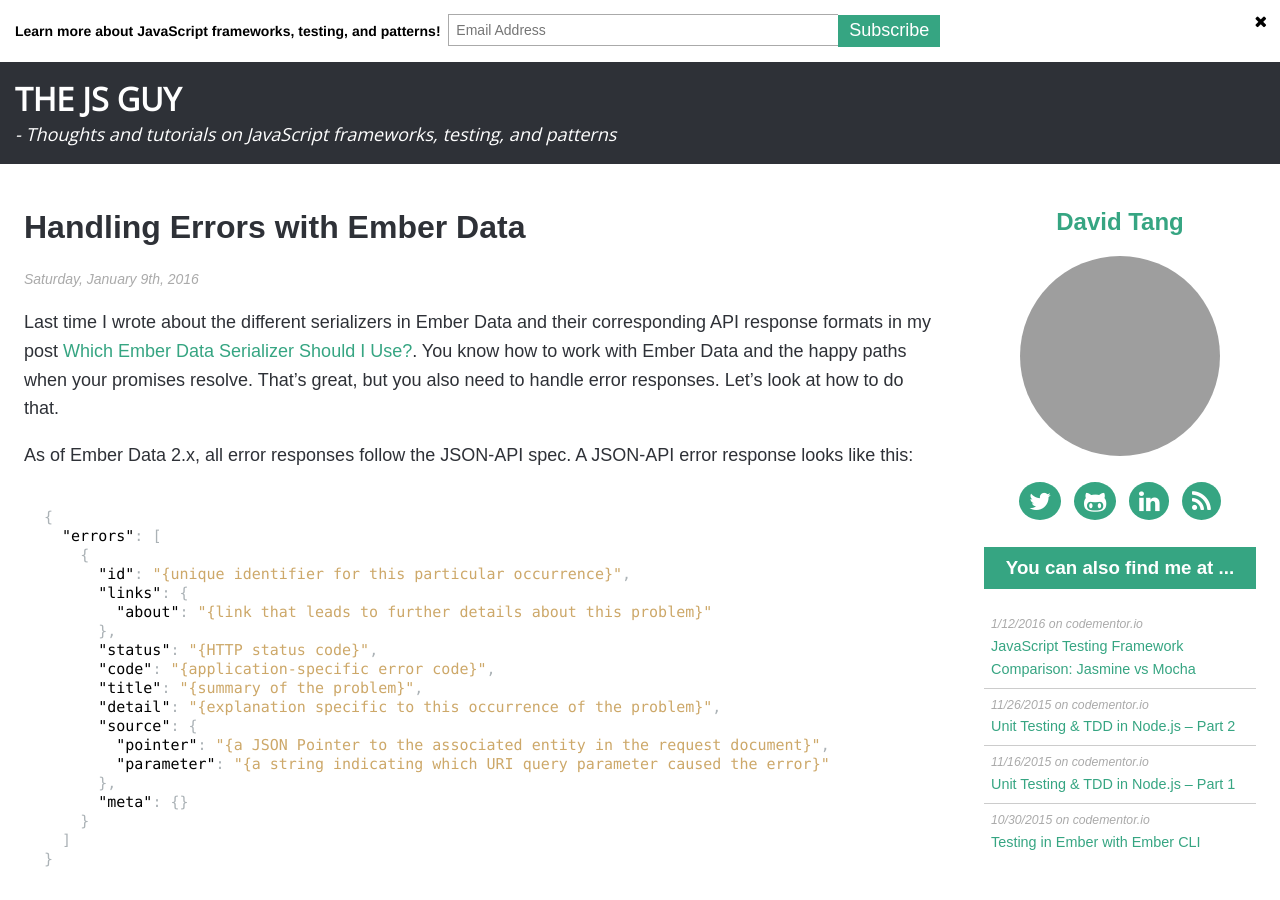
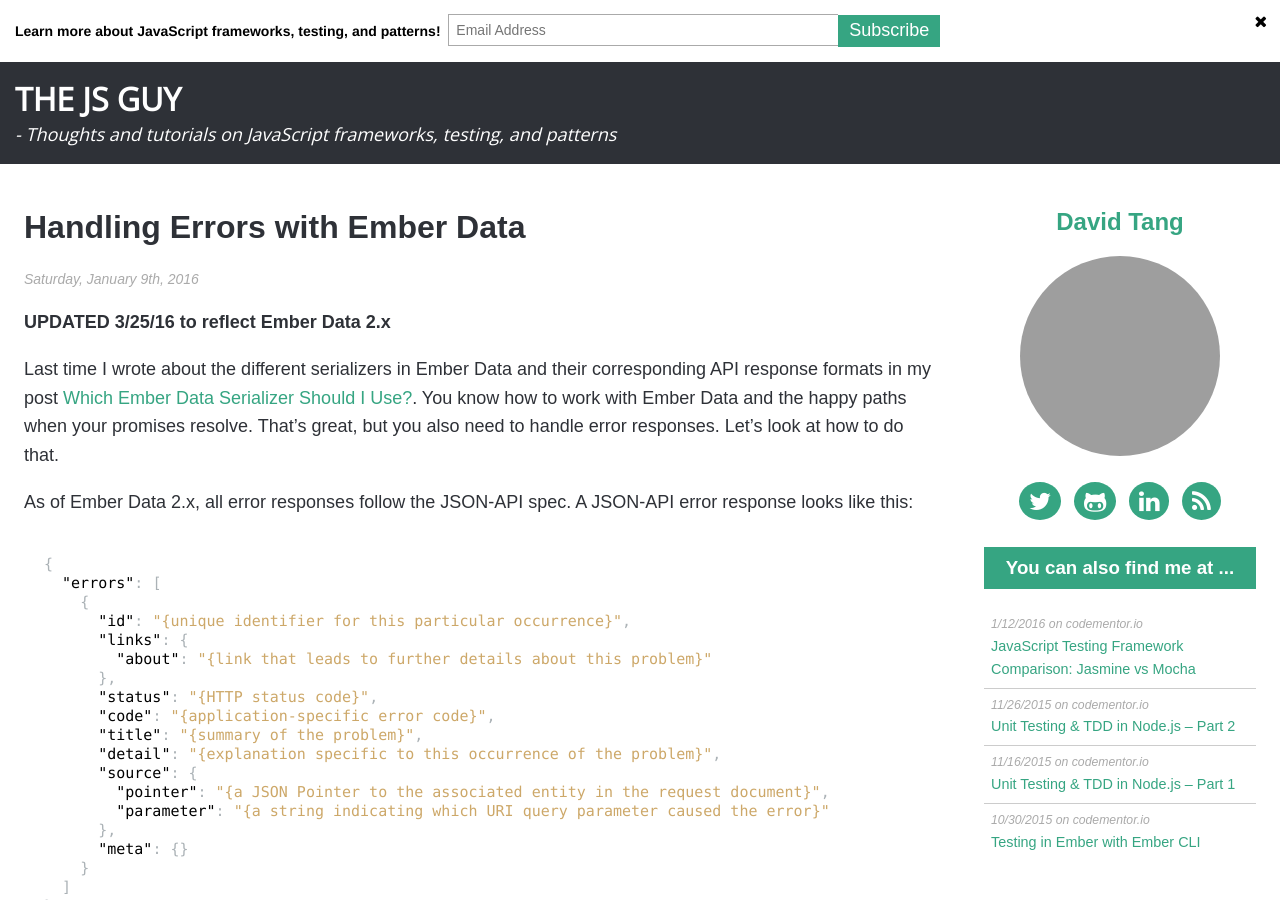
Before and after one commit to iamdtang/skaterdav85.github.io, a Jekyll site: the page built from _posts/2016-01-09-handling-errors-with-ember-data.md, in a window 1280 px wide and 900 px high. Built offline with Jekyll 4.4.1, drawn with Linux system fonts in a browser that asks for light colours; nearby versions of some CDN libraries; Markdown is read by kramdown in place of the engine named in the settings; comment, search, counter and statistics services are not loaded; grey boxes are pictures that could not be loaded.

Commit message:
updates handling errors article

```diff
--- a/_posts/2016-01-09-handling-errors-with-ember-data.md
+++ b/_posts/2016-01-09-handling-errors-with-ember-data.md
@@ -5,6 +5,8 @@ date: 2016-01-09
 description: So you know how to work with Ember Data and the happy paths when your promises resolve. That's great, but you also need to handle error responses. Let's look at how to do that when your API adheres to the JSON API specification or the formats expected by the `RESTSerializer` and `JSONSerializer`.
 keywords: ember data errors, AdapterError, DS.AdapterError, model errors, JSON API errors, JSONAPI errors, JSONAPISerializer, errors, RESTSerializer, JSONSerializer, isValid, DS.Errors, DS.InvalidError
 ---
+
+__UPDATED 3/25/16 to reflect Ember Data 2.x__
 
 Last time I wrote about the different serializers in Ember Data and their corresponding API response formats in my post [Which Ember Data Serializer Should I Use?](/2015/12/05/which-ember-data-serializer-should-i-use.html). You know how to work with Ember Data and the happy paths when your promises resolve. That's great, but you also need to handle error responses. Let's look at how to do that.
 
```
